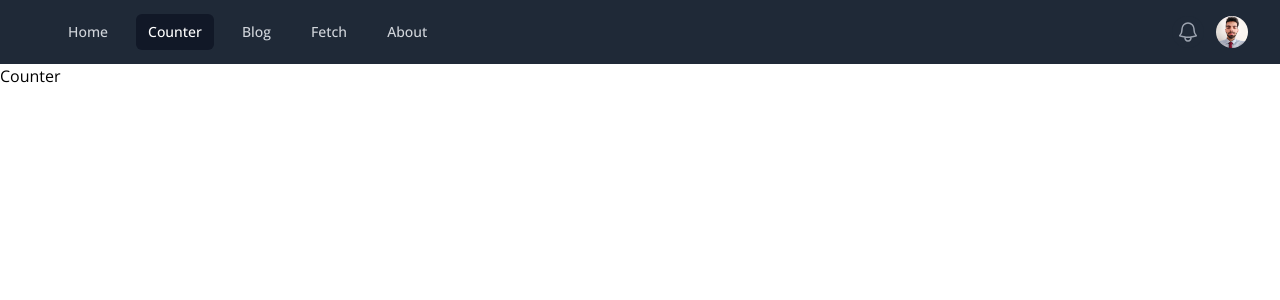
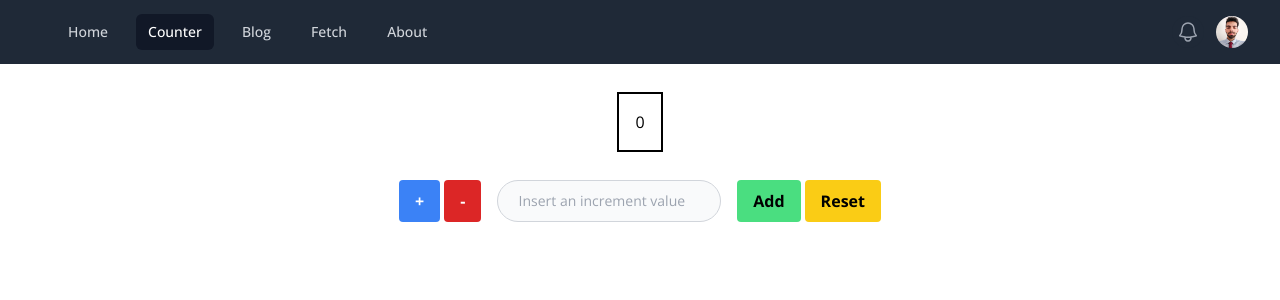
Before and after one commit to nimakarimi76/mern-project--express---redux-, a React (Create React App) app in the folder client/: page /counter in a window 1280 px wide. Shown: the top 300 px of the page. Built offline with nearby package versions, Linux system fonts and the light colour scheme.

Commit message:
initial setup and counter

```diff
--- a/client/package.json
+++ b/client/package.json
@@ -6,11 +6,13 @@
   "dependencies": {
     "@headlessui/react": "^1.7.3",
     "@heroicons/react": "^2.0.12",
+    "@reduxjs/toolkit": "^1.8.6",
     "@testing-library/jest-dom": "^5.16.5",
     "@testing-library/react": "^13.4.0",
     "@testing-library/user-event": "^13.5.0",
     "react": "^18.2.0",
     "react-dom": "^18.2.0",
+    "react-redux": "^8.0.4",
     "react-router-dom": "^6.4.2",
     "react-scripts": "5.0.1",
     "web-vitals": "^2.1.4"
--- a/client/src/App.css
+++ b/client/src/App.css
@@ -9,3 +9,13 @@ body {
 @tailwind base;
 @tailwind components;
 @tailwind utilities;
+
+.btn {
+  @apply font-bold py-2 px-4 rounded;
+}
+.btn-blue {
+  @apply bg-blue-500 text-white;
+}
+.btn-blue:hover {
+  @apply bg-blue-700;
+}
--- a/client/src/App.js
+++ b/client/src/App.js
@@ -18,7 +18,7 @@ function App() {
         <Navbar />
       </div>
       <Routes>
-        <Route exact path="/" element={<Home />} />
+        <Route path="/" element={<Home />} />
         <Route path="/blog" element={<Blog />} />
         <Route path="/counter" element={<Counter />} />
         <Route path="/fetch" element={<Fetch />} />
--- /dev/null
+++ b/client/src/components/counter/counterSlice.js
@@ -0,0 +1,28 @@
+import { createSlice } from "@reduxjs/toolkit";
+
+const initialState = {
+  count: 0,
+};
+
+export const counterSlice = createSlice({
+  name: "counter",
+  initialState,
+  reducers: {
+    increment: (state) => {
+      state.count += 1;
+    },
+    decrement: (state) => {
+      state.count -= 1;
+    },
+    addByAmount: (state, action) => {
+      state.count += action.payload;
+    },
+    reset: (state) => {
+      state.count = 0;
+    },
+  },
+});
+
+export const { increment, decrement, reset, addByAmount } =
+  counterSlice.actions;
+export default counterSlice.reducer;
--- a/client/src/index.js
+++ b/client/src/index.js
@@ -1,14 +1,19 @@
 import React from "react";
 import ReactDOM from "react-dom/client";
 import App from "./App";
-import { BrowserRouter } from "react-router-dom";
+import { BrowserRouter as Router } from "react-router-dom";
+
+import { Provider } from "react-redux";
+import { store } from "./store";
 
 const root = ReactDOM.createRoot(document.getElementById("root"));
 root.render(
   <React.StrictMode>
-    <BrowserRouter>
-      <App />
-    </BrowserRouter>
+    <Provider store={store}>
+      <Router>
+        <App />
+      </Router>
+    </Provider>
   </React.StrictMode>
 );
 
--- a/client/src/pages/Counter.js
+++ b/client/src/pages/Counter.js
@@ -1,7 +1,59 @@
-import React from "react";
+import React, { useState } from "react";
+import { useSelector, useDispatch } from "react-redux";
+
+import {
+  increment,
+  decrement,
+  reset,
+  addByAmount,
+} from "../components/counter/counterSlice";
 
 function Counter() {
-  return <div>Counter</div>;
+  const count = useSelector((state) => state.counter.count);
+  const dispatch = useDispatch();
+
+  const [incrementAmount, setincrementAmount] = useState("");
+
+  const resetAll = () => {
+    setincrementAmount(0);
+    dispatch(reset());
+  };
+  return (
+    <main className="flex flex-col justify-center items-center">
+      <p className="my-7 h-auto w-auto p-4 border-2 border-black">{count}</p>
+
+      <div className="flex justify-center">
+        <button
+          className="btn btn-blue mx-1"
+          onClick={() => dispatch(increment(count))}
+        >
+          +
+        </button>
+        <button
+          className="btn bg-red-600 text-white"
+          onClick={() => dispatch(decrement(count))}
+        >
+          -
+        </button>
+        <input
+          type="number"
+          value={incrementAmount}
+          onChange={(event) => setincrementAmount(event.target.value)}
+          className=" w-56 mx-4 text-center bg-gray-50 border border-gray-300 text-gray-900 text-sm rounded-3xl focus:ring-blue-500 focus:border-blue-500 block p-2.5 dark:bg-gray-700 dark:border-gray-600 dark:placeholder-gray-400 dark:text-white dark:focus:ring-blue-500 dark:focus:border-blue-500"
+          placeholder="Insert an increment value"
+        />
+        <button
+          className="btn bg-green-400"
+          onClick={() => dispatch(addByAmount(Number(incrementAmount)))}
+        >
+          Add
+        </button>
+        <button className="btn bg-yellow-400 mx-1" onClick={resetAll}>
+          Reset
+        </button>
+      </div>
+    </main>
+  );
 }
 
 export default Counter;
--- /dev/null
+++ b/client/src/store.js
@@ -0,0 +1,8 @@
+import { configureStore } from "@reduxjs/toolkit";
+import counterReducer from "./components/counter/counterSlice";
+
+export const store = configureStore({
+  reducer: {
+    counter: counterReducer,
+  },
+});
```
Also changed, not shown: 1 other file (tests, documents, lock files or other folders).
